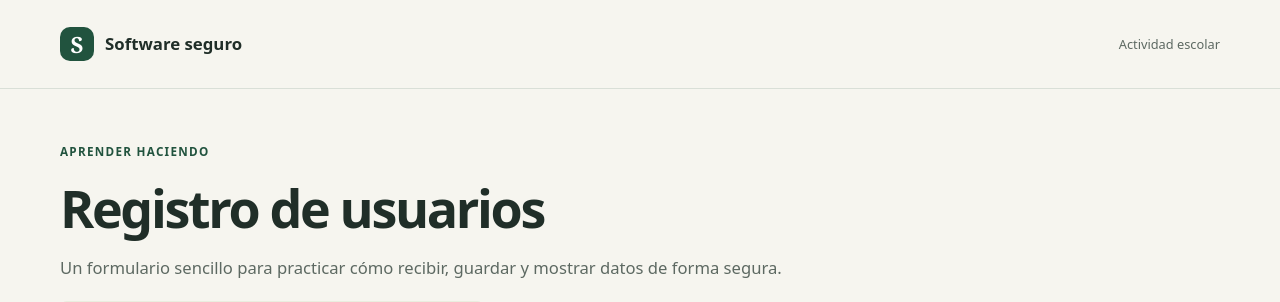
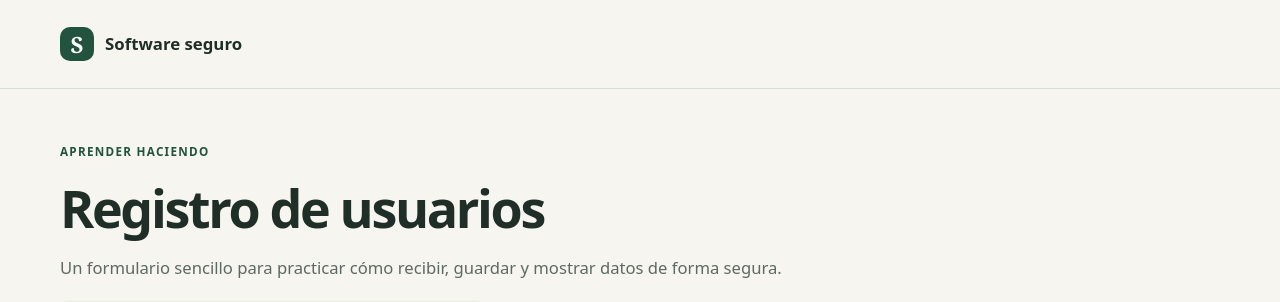
Before and after one commit to gallodeoro-cyber/Seguridad_de_computo, a Flask app: page / in a window 1280 px wide. Shown: the top 302 px of the page. Run offline with Flask 3, Linux system fonts and the light colour scheme; some libraries are stand-ins or nearby versions.

Commit message:
Simplify public page heading

```diff
--- a/templates/base.html
+++ b/templates/base.html
@@ -14,7 +14,6 @@
           <span class="brand-mark" aria-hidden="true">S</span>
           <span>Software seguro</span>
         </a>
-        <span class="header-label">Actividad escolar</span>
       </div>
     </header>
     <main id="contenido" class="container main-content">
```
